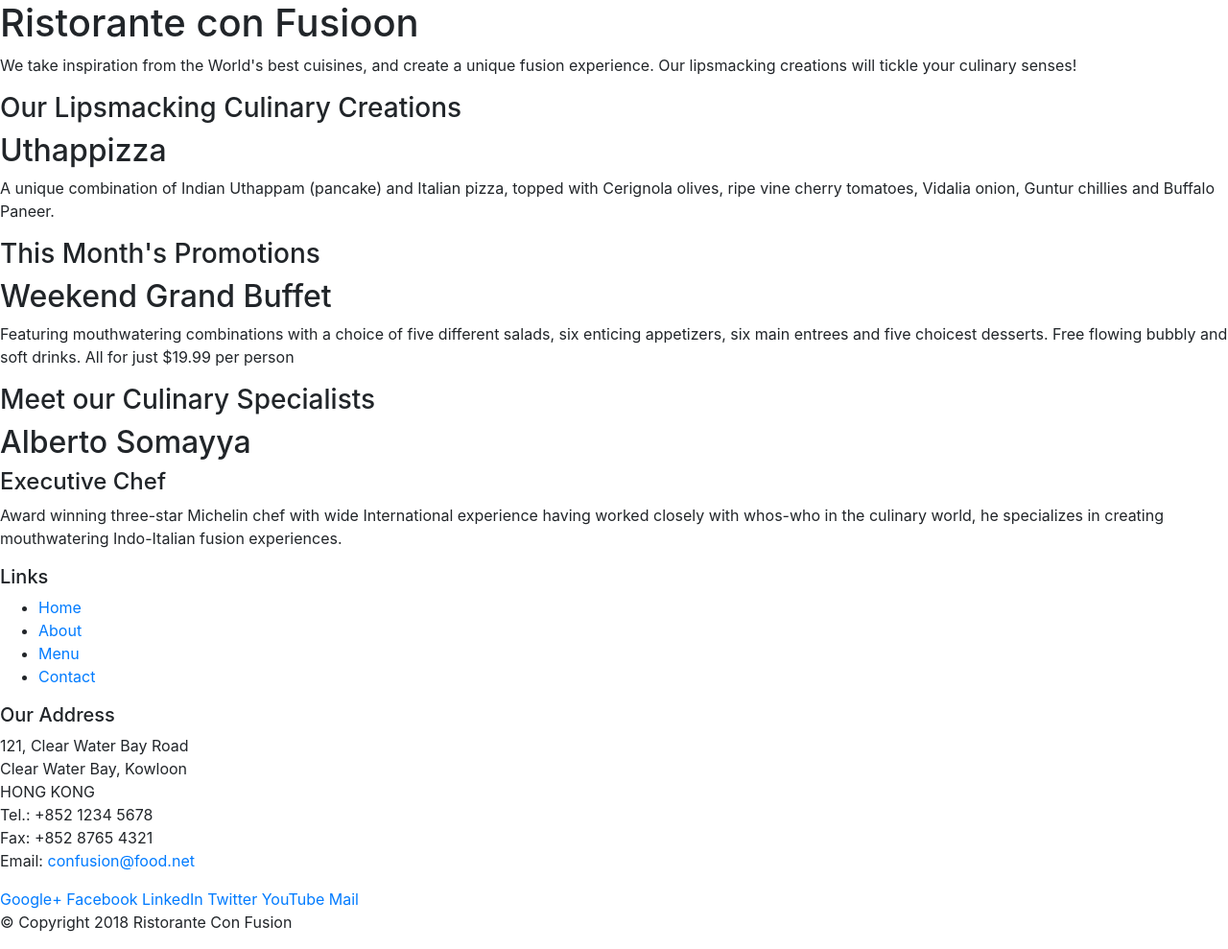
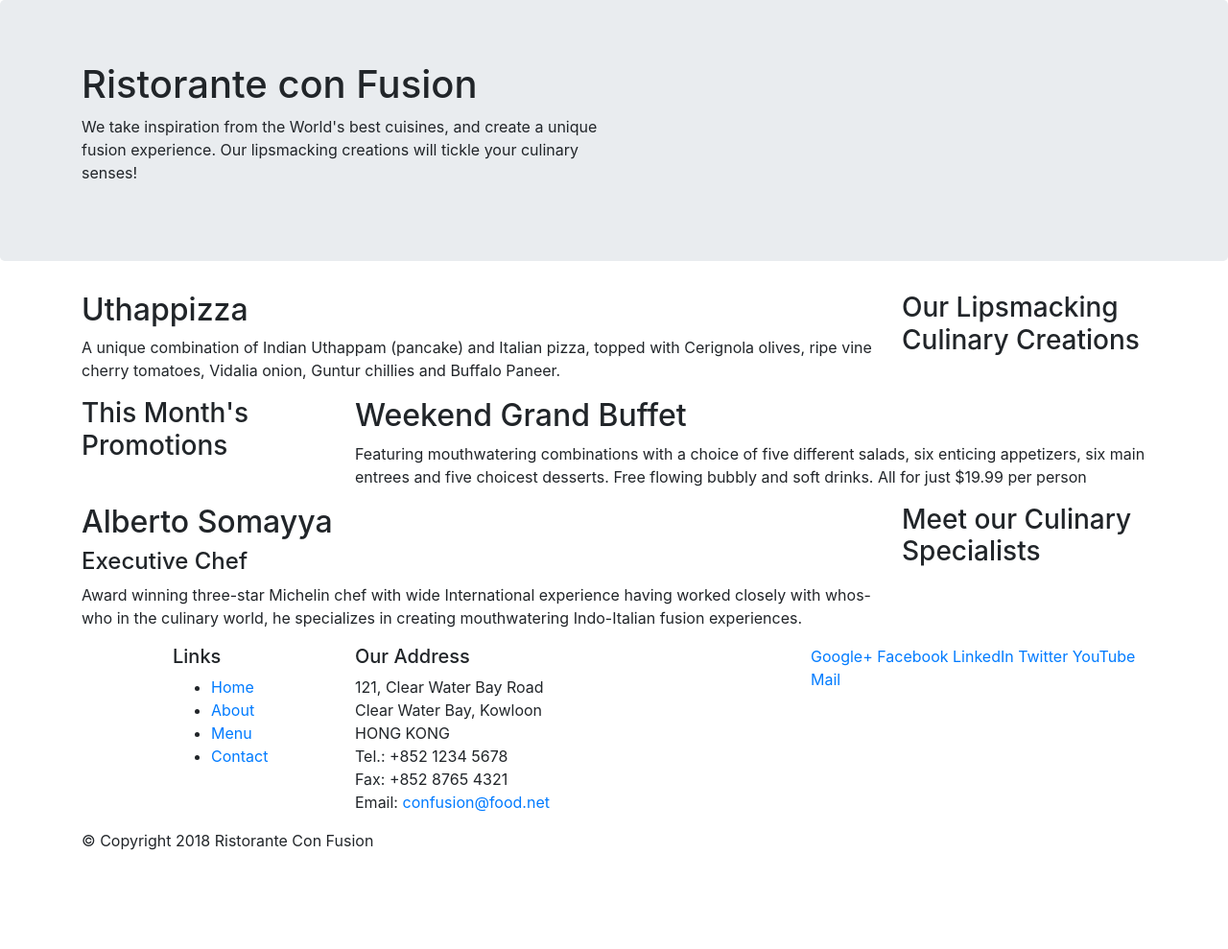
Before and after one commit to Katona/Bootstrap4, a website: page index.html in a window 1280 px wide. Shown: the whole page at 96% size. After the commit the page ends 904 px from the top, so only its background shows below. Drawn offline with nearby package versions, Linux system fonts and the light colour scheme.

Commit message:
Add bootstrap grid

```diff
--- a/index.html
+++ b/index.html
@@ -14,46 +14,46 @@
 
 <body>
 
-    <header>
-        <div>
-            <div>
-                <div>
-                    <h1>Ristorante con Fusioon</h1>
+    <header class="jumbotron">
+        <div class="container">
+            <div class="row">
+                <div class="col-12 col-sm-6">
+                    <h1>Ristorante con Fusion</h1>
                     <p>We take inspiration from the World's best cuisines, and create a unique fusion experience. Our lipsmacking creations will tickle your culinary senses!</p>
                 </div>
-                <div>
+                <div class="col-12 col-sm">
                 </div>
             </div>
         </div>
     </header>
 
-    <div>
-        <div>
-            <div>
+    <div class="container">
+        <div class="row">
+            <div class="col-12 col-sm-4 order-sm-last col-md-3">
                 <h3>Our Lipsmacking Culinary Creations</h3>
             </div>
-            <div>
+            <div class="col col-sm order-sm-first col-md">
                 <h2>Uthappizza</h2>
                 <p>A unique combination of Indian Uthappam (pancake) and Italian pizza, topped with Cerignola olives, ripe vine cherry tomatoes, Vidalia onion, Guntur chillies and Buffalo Paneer.</p>
             </div>
         </div>
 
 
-        <div>
-            <div>
+        <div class="row">
+            <div class="col-12 col-sm-4 col-md-3">
                 <h3>This Month's Promotions</h3>
             </div>
-            <div>
+            <div class="col col-sm col-md">
                 <h2>Weekend Grand Buffet</h2>
                 <p>Featuring mouthwatering combinations with a choice of five different salads, six enticing appetizers, six main entrees and five choicest desserts. Free flowing bubbly and soft drinks. All for just $19.99 per person </p>
             </div>
         </div>
 
-        <div>
-            <div>
+        <div class="row">
+            <div class="col-12 col-sm-4 order-sm-last col-md-3">
                 <h3>Meet our Culinary Specialists</h3>
             </div>
-            <div>
+            <div class="col col-sm order-sm-first col-md">
                 <h2>Alberto Somayya</h2>
                 <h4>Executive Chef</h4>
                 <p>Award winning three-star Michelin chef with wide International experience having worked closely with whos-who in the culinary world, he specializes in creating mouthwatering Indo-Italian fusion experiences. </p>
@@ -62,9 +62,9 @@
     </div>
 
     <footer>
-        <div>
-            <div>
-                <div>
+        <div class="container">
+            <div class="row">
+                <div class="col-4 offset-1 col-sm-2">
                     <h5>Links</h5>
                     <ul>
                         <li><a href="#">Home</a></li>
@@ -73,7 +73,7 @@
                         <li><a href="#">Contact</a></li>
                     </ul>
                 </div>
-                <div>
+                <div class="col-7 col-sm-5">
                     <h5>Our Address</h5>
                     <address>
 		              121, Clear Water Bay Road<br>
@@ -84,7 +84,7 @@
 		              Email: <a href="mailto:confusion@food.net">confusion@food.net</a>
 		           </address>
                 </div>
-                <div>
+                <div class="col-12 col-sm-4">
                     <div>
                         <a href="http://google.com/+">Google+</a>
                         <a href="http://www.facebook.com/profile.php?id=">Facebook</a>
@@ -95,8 +95,8 @@
                     </div>
                 </div>
            </div>
-           <div>
-                <div>
+           <div class="row">
+                <div class="col-auto">
                     <p>© Copyright 2018 Ristorante Con Fusion</p>
                 </div>
            </div>
```
